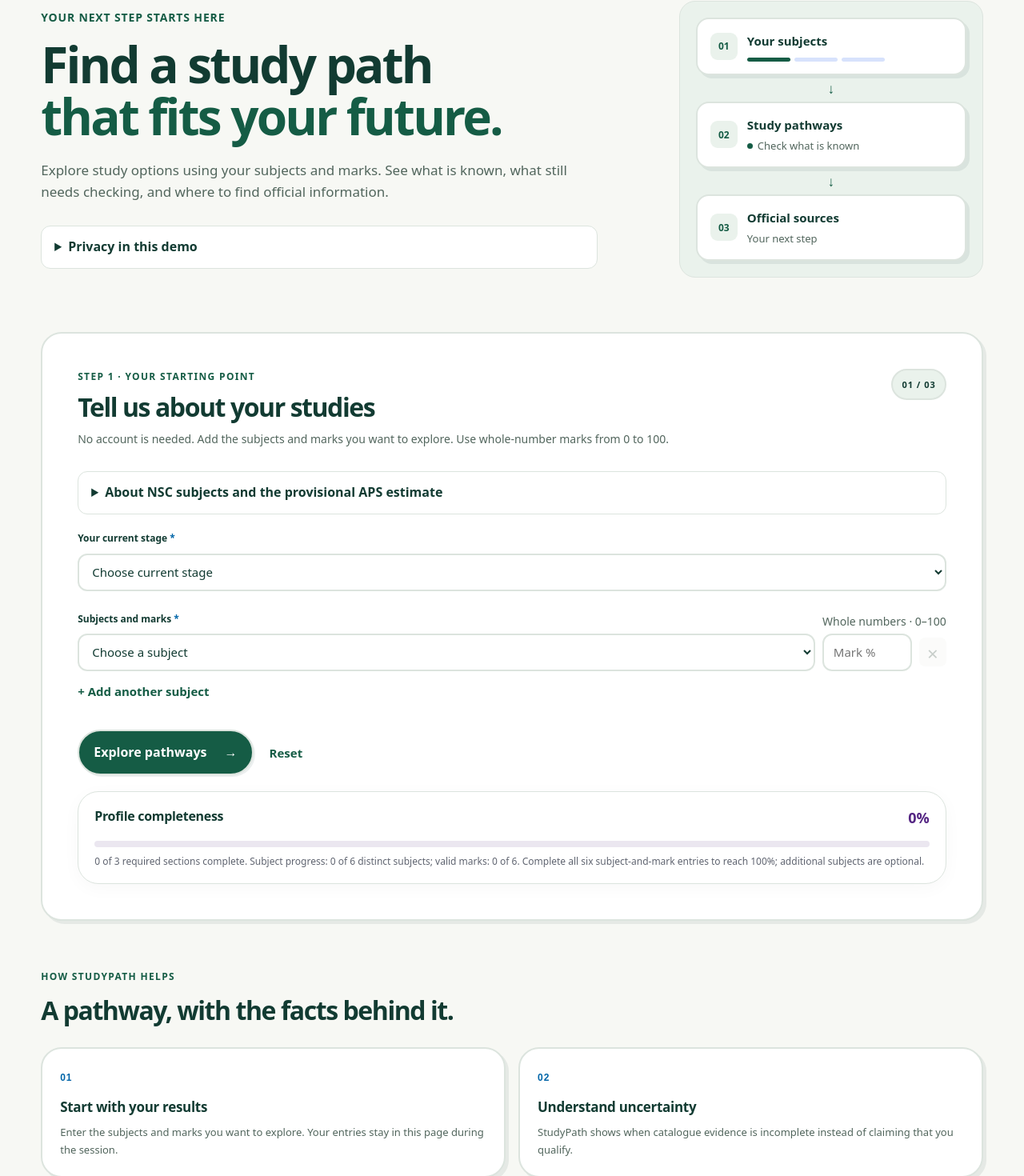
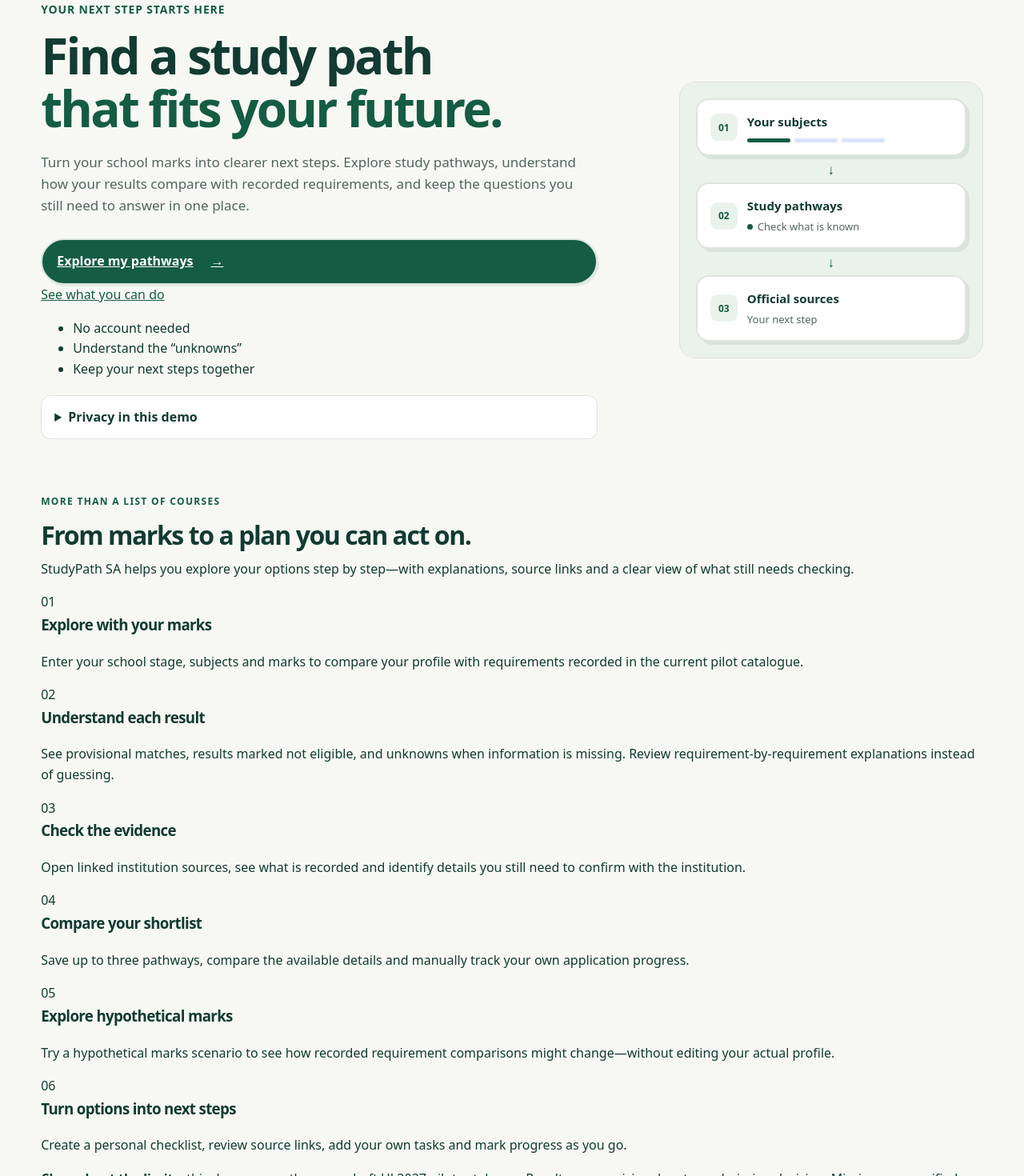
Before and after one commit to s1xte3n/studypath-sa, a React (Vite) app: page / in a window 1280 px wide. Shown: the part 179-1649 px from the top of the page at 80% size. Built offline with nearby package versions, Linux system fonts and the light colour scheme.

Commit message:
Improve homepage value proposition and feature discovery

```diff
--- a/src/main.jsx
+++ b/src/main.jsx
@@ -765,7 +765,9 @@ function App() {
           <div className="hero-content">
             <p className="eyebrow">YOUR NEXT STEP STARTS HERE</p>
             <h1>Find a study path<br /><span>that fits your future.</span></h1>
-            <p className="hero-copy">Explore study options using your subjects and marks. See what is known, what still needs checking, and where to find official information.</p>
+            <p className="hero-copy">Turn your school marks into clearer next steps. Explore study pathways, understand how your results compare with recorded requirements, and keep the questions you still need to answer in one place.</p>
+            <div className="hero-actions"><a className="primary-button hero-cta" href="#explorer-title">Explore my pathways <span aria-hidden="true">→</span></a><a className="hero-secondary-link" href="#capabilities-title">See what you can do</a></div>
+            <ul className="hero-proof-points" aria-label="StudyPath benefits"><li>No account needed</li><li>Understand the “unknowns”</li><li>Keep your next steps together</li></ul>
             <details className="privacy-disclosure">
               <summary>Privacy in this demo</summary>
               <div className="privacy-disclosure-content">
@@ -792,6 +794,23 @@ function App() {
               <span className="visual-status">Your next step</span>
             </div>
           </aside>
+        </section>
+
+        <section className="capabilities-section" aria-labelledby="capabilities-title">
+          <div className="capabilities-intro">
+            <p className="eyebrow">MORE THAN A LIST OF COURSES</p>
+            <h2 id="capabilities-title">From marks to a plan you can act on.</h2>
+            <p>StudyPath SA helps you explore your options step by step—with explanations, source links and a clear view of what still needs checking.</p>
+          </div>
+          <div className="capabilities-grid">
+            <article className="capability-card"><span className="capability-number">01</span><h3>Explore with your marks</h3><p>Enter your school stage, subjects and marks to compare your profile with requirements recorded in the current pilot catalogue.</p></article>
+            <article className="capability-card"><span className="capability-number">02</span><h3>Understand each result</h3><p>See provisional matches, results marked not eligible, and unknowns when information is missing. Review requirement-by-requirement explanations instead of guessing.</p></article>
+            <article className="capability-card"><span className="capability-number">03</span><h3>Check the evidence</h3><p>Open linked institution sources, see what is recorded and identify details you still need to confirm with the institution.</p></article>
+            <article className="capability-card"><span className="capability-number">04</span><h3>Compare your shortlist</h3><p>Save up to three pathways, compare the available details and manually track your own application progress.</p></article>
+            <article className="capability-card"><span className="capability-number">05</span><h3>Explore hypothetical marks</h3><p>Try a hypothetical marks scenario to see how recorded requirement comparisons might change—without editing your actual profile.</p></article>
+            <article className="capability-card"><span className="capability-number">06</span><h3>Turn options into next steps</h3><p>Create a personal checklist, review source links, add your own tasks and mark progress as you go.</p></article>
+          </div>
+          <p className="capabilities-scope"><strong>Clear about the limits:</strong> this demo currently uses a draft UJ 2027 pilot catalogue. Results are provisional, not an admission decision. Missing or unverified information stays uncertain; current fees, deadlines, funding and requirements must be confirmed through official sources. StudyPath does not submit applications or guarantee admission or funding.</p>
         </section>
 
         <section className="explorer" aria-labelledby="explorer-title">
```
